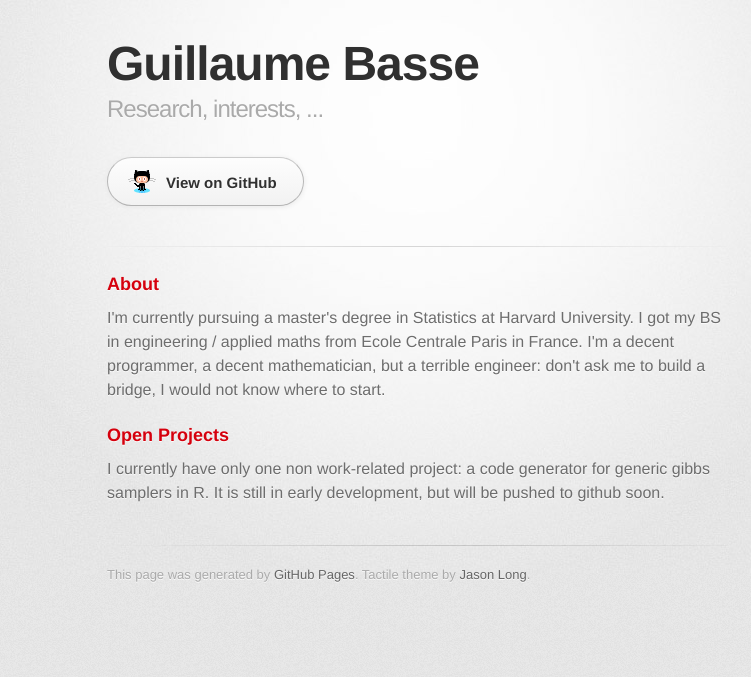
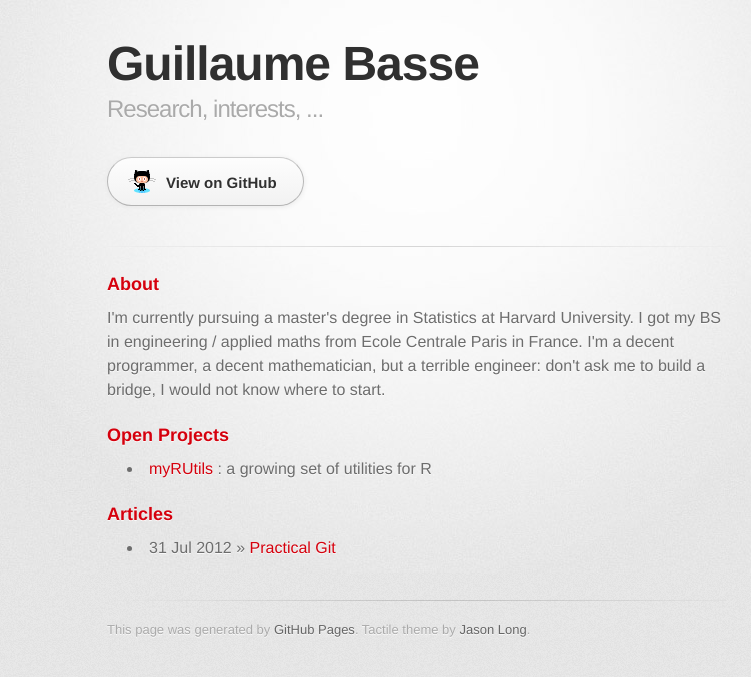
Before and after one commit to gwb/gwb.github.com, a Jekyll site: the page built from index.html, in a window 1280 px wide. Shown: the top 677 px of the page, without its empty margins (223-974 px from the left). Built offline with Jekyll 4.4.1, drawn with Linux system fonts in a browser that asks for light colours; some web fonts are replaced.

Commit message:
Adds articles structure

```diff
--- a/index.html
+++ b/index.html
@@ -33,9 +37,20 @@
 
 <p>I'm currently pursuing a master's degree in Statistics at Harvard University. I got my BS in engineering / applied maths from Ecole Centrale Paris in France. I'm a decent programmer, a decent mathematician, but a terrible engineer: don't ask me to build a bridge, I would not know where to start.</p>
 
+
 <h3>Open Projects</h3>
 
-<p>I currently have only one non work-related project: a code generator for generic gibbs samplers in R. It is still in early development, but will be pushed to github soon.</p>
+<ul>
+  <li> <a href="https://github.com/gwb/myRUtils"> myRUtils </a> : a
+  growing set of utilities for R </li>
+</ul>
+
+<h3>Articles</h3>
+<ul class="posts">
+    {% for post in site.posts %}
+      <li><span>{{ post.date | date_to_string }}</span> &raquo; <a href="{{ post.url }}">{{ post.title }}</a></li>
+    {% endfor %}
+</ul>
         </section>
 
         <footer>
```
Also changed, not shown: other parts of index.html (+4 -0 lines), _posts/1985-10-26-Test-Post.md (deleted, +0 -6 lines), _posts/2012-07-31-practical-git.md (added, +6 -0 lines).
